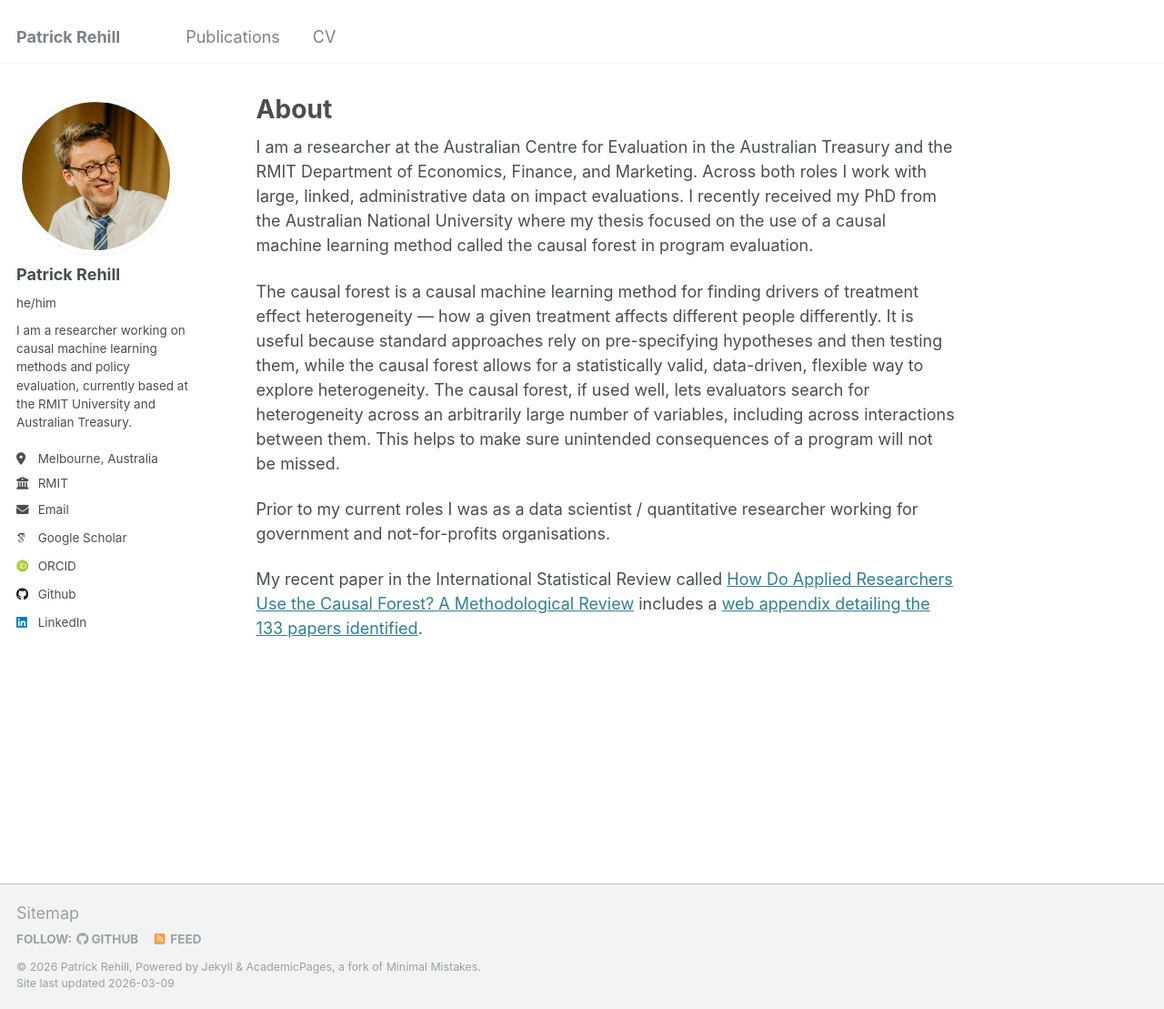
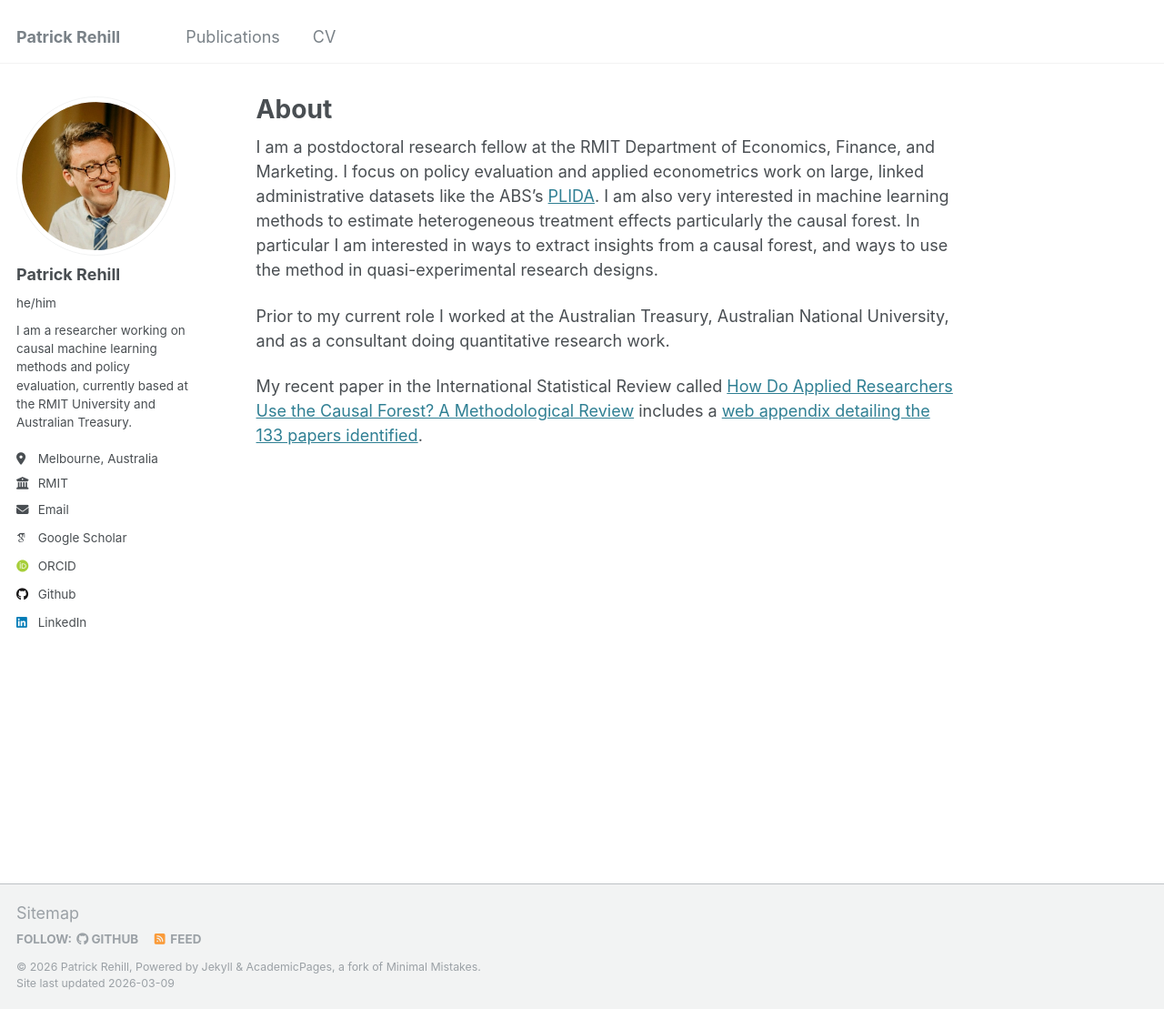
Before and after one commit to pbrehill/pbrehill.github.io, a Jekyll site: the page built from _pages/about.md, in a window 1280 px wide and 1109 px high. Shown: the whole window at 91% size. Built offline with Jekyll 4.4.1, drawn with Linux system fonts in a browser that asks for light colours; some web fonts are replaced.

Commit message:
Changed about page.

```diff
--- a/_pages/about.md
+++ b/_pages/about.md
@@ -9,10 +9,8 @@ include:
   - files
 ---
 
-I am a researcher at the Australian Centre for Evaluation in the Australian Treasury and the RMIT Department of Economics, Finance, and Marketing. Across both roles I work with large, linked, administrative data on impact evaluations. I recently received my PhD from the Australian National University where my thesis focused on the use of a causal machine learning method called the causal forest in program evaluation.
+I am a postdoctoral research fellow at the RMIT Department of Economics, Finance, and Marketing. I focus on policy evaluation and applied econometrics work on large, linked administrative datasets like the ABS's [PLIDA](https://orgmode.org/guide/Hyperlinks.html). I am also very interested in machine learning methods to estimate heterogeneous treatment effects particularly the causal forest. In particular I am interested in ways to extract insights from a causal forest, and ways to use the method in quasi-experimental research designs.
 
-The causal forest is a causal machine learning method for finding drivers of treatment effect heterogeneity — how a given treatment affects different people differently. It is useful because standard approaches rely on pre-specifying hypotheses and then testing them, while the causal forest allows for a statistically valid, data-driven, flexible way to explore heterogeneity. The causal forest, if used well, lets evaluators search for heterogeneity across an arbitrarily large number of variables, including across interactions between them. This helps to make sure unintended consequences of a program will not be missed.
-
-Prior to my current roles I was as a data scientist / quantitative researcher working for government and not-for-profits organisations.
+Prior to my current role I worked at the Australian Treasury, Australian National University, and as a consultant doing quantitative research work.
 
 My recent paper in the International Statistical Review called [How Do Applied Researchers Use the Causal Forest? A Methodological Review](https://onlinelibrary.wiley.com/doi/full/10.1111/insr.12610) includes a [web appendix detailing the 133 papers identified](files/causal_forest_papers.csv).
```
Also changed, not shown: 1 other file.
